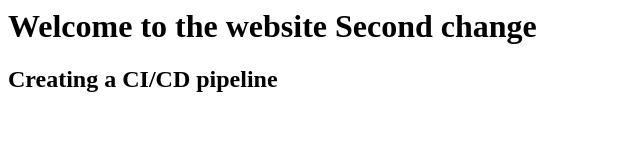
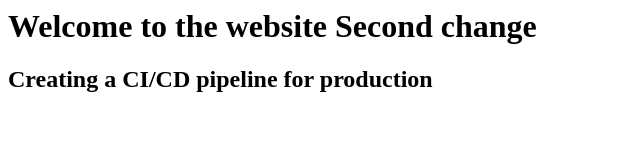
Before and after one commit to sahayadigo/demowebsite, a plain HTML site: page index.html in a window 1280 px wide. Shown: the whole page, without its empty margins (0-640 px from the left). Drawn offline with Linux system fonts and the light colour scheme.

Commit message:
Push for prod

```diff
--- a/index.html
+++ b/index.html
@@ -2,6 +2,6 @@
 <title>Jenkins CI/CD Pipeline</title>
 <body>
 <h1>Welcome to the website Second change</h1>
-<h2>Creating a CI/CD pipeline</h2>
+<h2>Creating a CI/CD pipeline for production</h2>
 </body>
 </html>
```
